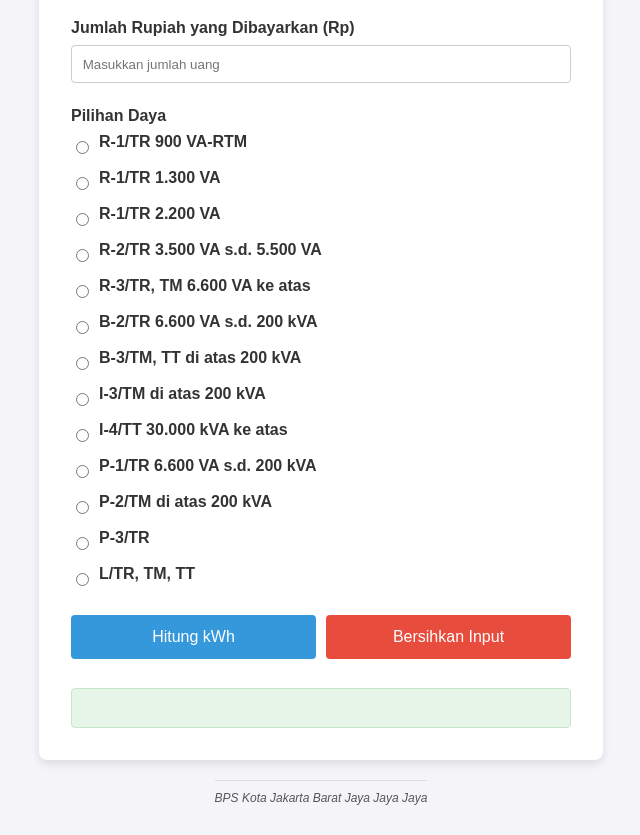
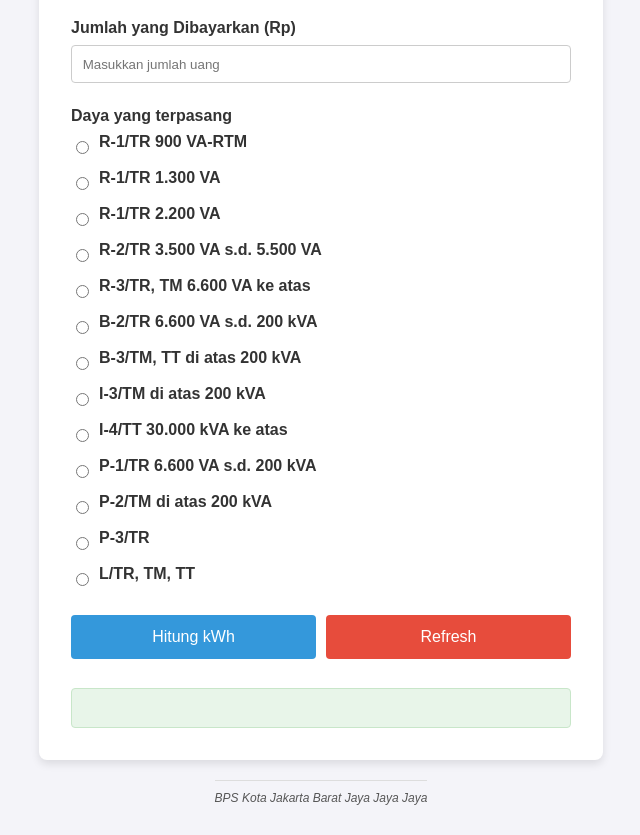
Before and after one commit to reyrompascode/kalkulatorkWH, a plain HTML site: page index.html in a window 1280 px wide. Shown: the part 113-948 px from the top of the page, without its empty margins (319-959 px from the left). Drawn offline with Linux system fonts and the light colour scheme.

Commit message:
Update index.html

```diff
--- a/index.html
+++ b/index.html
@@ -111,11 +111,11 @@
     <div class="container">
         <h1>Kalkulator kWh Listrik</h1>
         <div class="form-group">
-            <label for="jumlahRupiah">Jumlah Rupiah yang Dibayarkan (Rp)</label>
+            <label for="jumlahRupiah">Jumlah yang Dibayarkan (Rp)</label>
             <input type="text" id="jumlahRupiah" placeholder="Masukkan jumlah uang" onkeyup="formatRupiah(this)" required>
         </div>
         <div class="form-group">
-            <label>Pilihan Daya</label>
+            <label>Daya yang terpasang</label>
             <div class="radio-group">
                 <div class="radio-option">
                     <input type="radio" name="daya" value="1352" id="daya1">
@@ -173,7 +173,7 @@
         </div>
         <div class="button-group">
             <button class="hitung-btn" onclick="hitungKWH()">Hitung kWh</button>
-            <button class="refresh-btn" onclick="refreshInput()">Bersihkan Input</button>
+            <button class="refresh-btn" onclick="refreshInput()">Refresh</button>
         </div>
         <div class="result" id="hasilKWH">
             </div>
@@ -212,7 +212,7 @@
 
             const kwh = jumlahRupiah / hargaPerKWH;
 
-            hasilElement.innerHTML = `Konsumsi kWh yang didapatkan adalah: <br> ${kwh.toFixed(2)} kWh`;
+            hasilElement.innerHTML = `Konsumsi kWh adalah: <br> ${kwh.toFixed(2)} kWh`;
         }
 
         function formatRupiah(input) {
```
